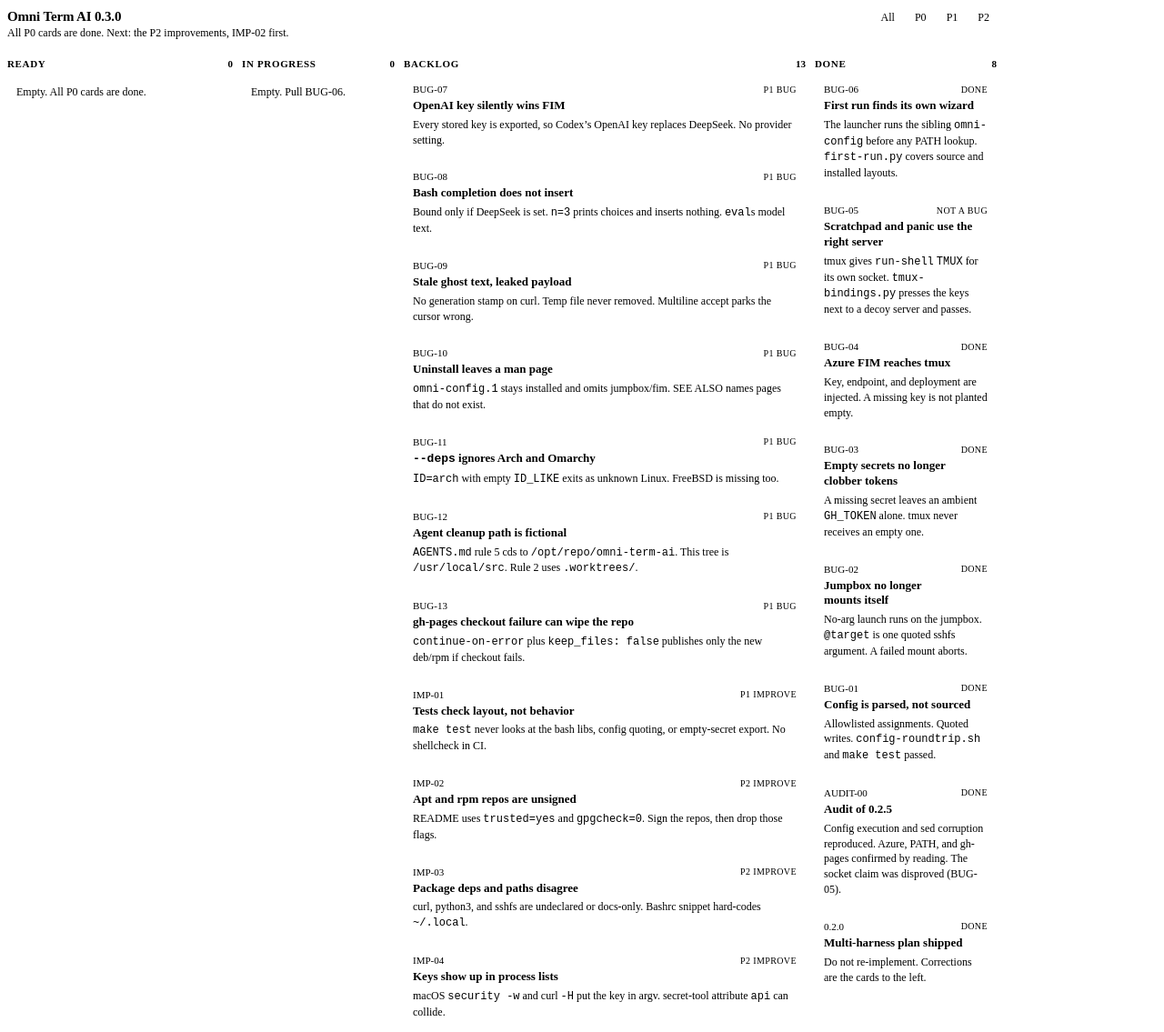
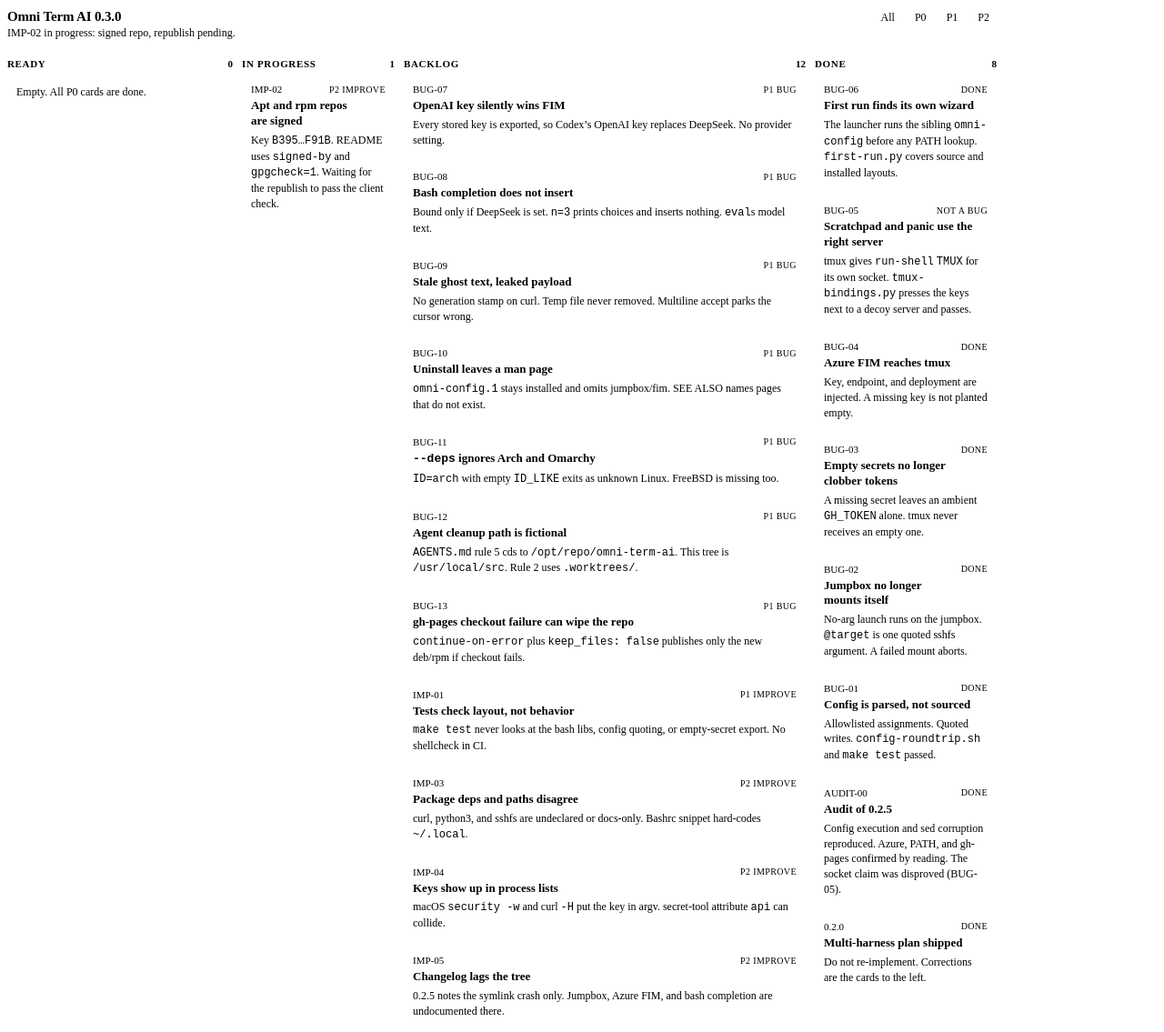
Before and after one commit to coldcanuk/omni-term-ai, a plain HTML site: page kanban.html in a window 1280 px wide. Shown: the top 1135 px of the page at 91% size. Drawn offline with Linux system fonts and the light colour scheme.

Commit message:
feat: sign the apt and rpm repositories
The README told users to add the repo with trusted=yes and gpgcheck=0.
The published repo had no InRelease, no Release.gpg, and no signed
rpms or repodata.

build-repo.sh signs both repos with a dedicated key (B395...F91B) held
in the REPO_SIGNING_KEY secret and publishes the public key. CI signs a
repo with a throwaway key on every PR and checks it through apt and dnf
with signatures enforced. After a publish, it runs the same check
against GitHub Pages. workflow_dispatch can re-sign the existing
gh-pages tree without rebuilding it.

The gh-pages guard ran git ls-remote outside a checkout, so it always
failed and a failed checkout looked like a first publish. It now runs
inside the source checkout and treats only exit 2 as a missing branch.

```diff
--- a/kanban.html
+++ b/kanban.html
@@ -163,7 +163,7 @@
   <header class="top">
     <div>
       <h1>Omni Term AI 0.3.0</h1>
-      <p>All P0 cards are done. Next: the P2 improvements, IMP-02 first.</p>
+      <p>IMP-02 in progress: signed repo, republish pending.</p>
     </div>
     <div class="filters" role="group" aria-label="Filter cards">
       <button type="button" aria-pressed="true" data-filter="all">All</button>
@@ -182,7 +182,11 @@
     <section class="col" data-col="doing">
       <h2>In progress <span data-count>0</span></h2>
       <div class="stack">
-        <div class="empty">Empty. Pull BUG-06.</div>
+        <article data-pri="P2" data-id="IMP-02">
+          <header><span class="id">IMP-02</span><span class="tag">P2 improve</span></header>
+          <h3>Apt and rpm repos are signed</h3>
+          <p>Key <code>B395…F91B</code>. README uses <code>signed-by</code> and <code>gpgcheck=1</code>. Waiting for the republish to pass the client check.</p>
+        </article>
       </div>
     </section>
     <section class="col" data-col="backlog">
@@ -227,11 +231,6 @@
           <header><span class="id">IMP-01</span><span class="tag">P1 improve</span></header>
           <h3>Tests check layout, not behavior</h3>
           <p><code>make test</code> never looks at the bash libs, config quoting, or empty-secret export. No shellcheck in CI.</p>
-        </article>
-        <article data-pri="P2" data-id="IMP-02">
-          <header><span class="id">IMP-02</span><span class="tag">P2 improve</span></header>
-          <h3>Apt and rpm repos are unsigned</h3>
-          <p>README uses <code>trusted=yes</code> and <code>gpgcheck=0</code>. Sign the repos, then drop those flags.</p>
         </article>
         <article data-pri="P2" data-id="IMP-03">
           <header><span class="id">IMP-03</span><span class="tag">P2 improve</span></header>
```
Also changed, not shown: PLAN.md (+5 -7 lines), .github/workflows/packages.yml, README.md, 5 other files.
